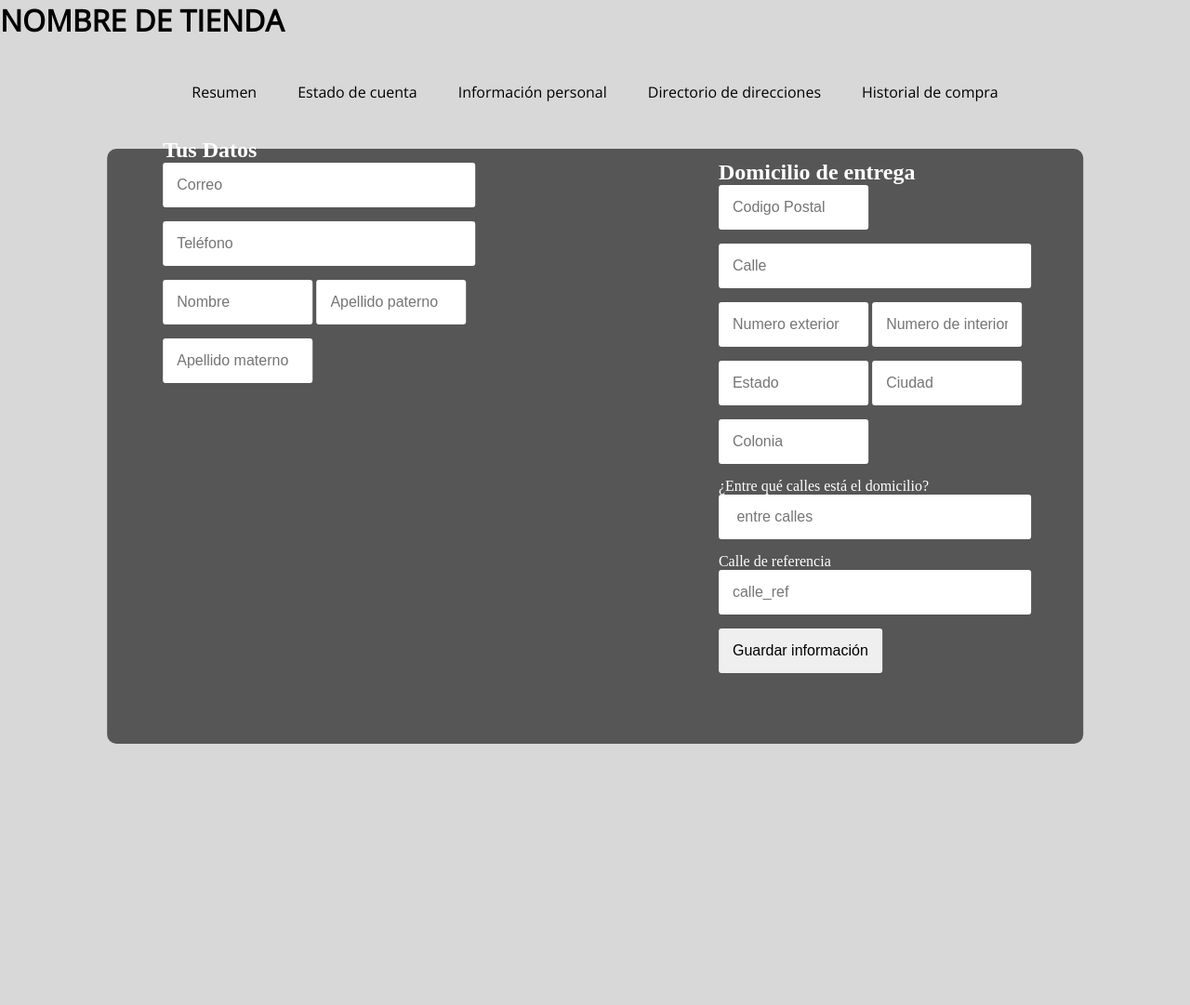
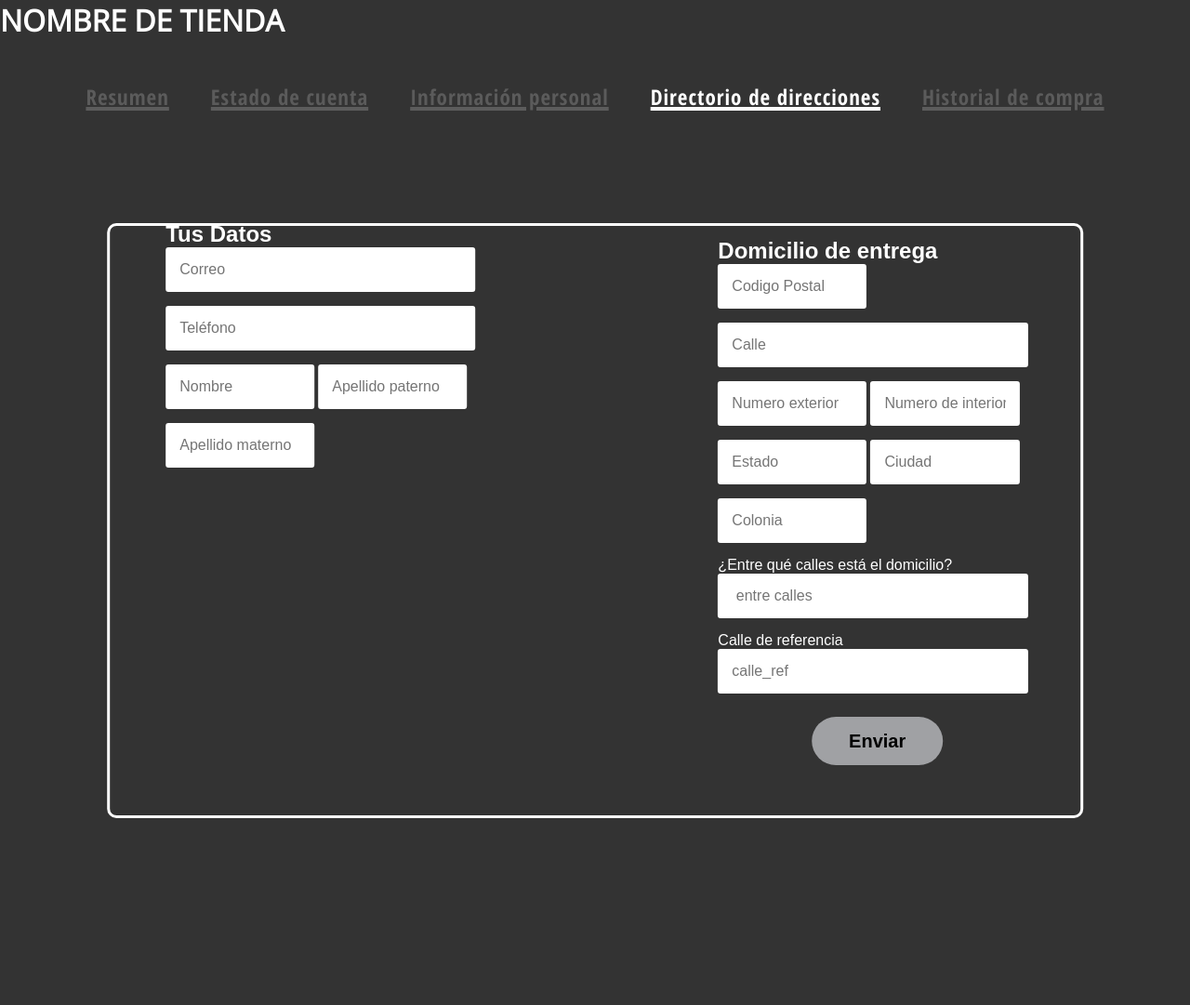
Before and after one commit to uribarrien/proyectoBD, a PHP site: page /directorioDeDirecciones.html in a window 1280 px wide. Shown: the whole page at 93% size. Before the commit the page ends 800 px from the top, so only its background shows below. Run offline with PHP 8.4, Linux system fonts and the light colour scheme.

Commit message:
Actualizacion directorio de direcciones y pagina de inicio de sesion

```diff
--- a/css/css_directorio_Direcciones/directorioDeDirecciones.css
+++ b/css/css_directorio_Direcciones/directorioDeDirecciones.css
@@ -3,15 +3,16 @@
 .contenedor {
     width: 82%;
     height: 80%;
-    background: rgba(0, 0, 0, 0.6);
     color: #fff;
-    top: 60%;
+    top: 70%;
     left: 50%;
     position: absolute;
     transform: translate(-50%, -50%);
     box-sizing: border-box;
     padding: 70px 30px;
     border-radius: 10px;
+    border-style: solid;
+    border-width: 3px;
 }
 
 .form_izq    {
@@ -20,7 +21,7 @@
     color: #fff;
     display: inline-block;
     position: relative;
-    transform: translate(-0%, -65%);
+    transform: translate(-0%, -54%);
     box-sizing: border-box;
     padding: 70px 30px;
     border-radius: 10px;
@@ -48,6 +49,11 @@ input   {
 
 }
 
+.texto    {
+    font-family: 'Open Sans:400', sans-serif;
+
+}
+
 
 .input-48   {
     width: 48%;
@@ -56,3 +62,24 @@ input   {
 .input-100   {
     width: 100%;
 }
+
+
+.boton {
+    text-decoration:none;
+    font-weight: 600;
+    font-size: 20px;
+    color: black;
+    padding-top:15px;
+    padding-bottom:15px;
+    padding-left:40px;
+    padding-right:40px;
+    background-color:#a0a1a4;
+    border-radius: 30px;
+    font-family: 'Open Sans:400', sans-serif;
+    margin-left: -70px;
+}
+
+.boton:hover    {
+    color: white;
+    background-color:#737373;
+}
--- a/css/css_menu_Inicio/menuDeInicio.css
+++ b/css/css_menu_Inicio/menuDeInicio.css
@@ -1,4 +1,4 @@
-@import url('https://fonts.googleapis.com/css?family=Julius+Sans+One|Montserrat:200|Raleway:300|Roboto:100|Work+Sans:200|Open+Sans');
+@import url('https://fonts.googleapis.com/css?family=Julius+Sans+One|Montserrat:200|Raleway:300|Roboto:100|Fjalla+One|Work+Sans:200|Open+Sans+Condensed:700|Open+Sans:400');
 
 *{
     margin:0;
@@ -9,17 +9,22 @@
 }
 
 body {
-    background: #d8d8d8;
+    background-color: #333;
 
 }
 h1        {
     font-family: 'Open Sans', sans-serif;
+    color: white;
 }
 .navegacion    {
     width: 100%;
     margin: 30px auto;
+    font-size: 20px
 }
 
+.navegacion .navegacion_active{
+    color: #fff;
+}
 .navegacion ul    {
     list-style: none;
     text-align: center;
@@ -34,14 +39,17 @@ h1        {
 
 .menu li a    {
     display: block;
+    color: rgba(255,255,255,0.2);
     padding: 15px 20px;
-    color: black;
-    font-family: 'Open Sans', sans-serif;
-    text-decoration: none;
+    font-size: 23px;
+    font-family: 'Open Sans Condensed', sans-serif;
+    text-decoration: 4px underline ;
+    letter-spacing:1px;
+
 
 }
 
 .menu li a:hover    {
-    color: #0059ff;
+    color: #fff;
     transition: all .5s;
 }
--- a/directorioDeDirecciones.html
+++ b/directorioDeDirecciones.html
@@ -15,17 +15,17 @@
             </div>
             <nav class="navegacion">
                 <ul class="menu">
-                    <li><a href="#">Resumen</a></li>
+                    <li><a href="menuInicio.html">Resumen</a></li>
                     <li><a href="#">Estado de cuenta</a></li>
                     <li><a href="#">Información personal</a></li>
-                    <li><a href="#">Directorio de direcciones</a></li>
+                    <li><a class="navegacion_active" href="#">Directorio de direcciones</a></li>
                     <li><a href="#">Historial de compra</a></li>
                 </ul>
             </nav>
             <div class="contenedor">
                <div class="form_izq">
-                    <form  action="" method="post">
-                        <h2>Tus Datos</h2>
+                    <form  action="php/direcciones.php" method="post" name="form_izq">
+                        <h2 class="texto">Tus Datos</h2>
                         <label for="correo"><input type="text" name="correo" placeholder="Correo" size="40" class="input-100"></label>
                         <label for="telefono"><input type="text" name="telefono" placeholder="Teléfono" size="40" class="input-100"></label>
                         <label for="nombre"><input type="text" name="nombre" placeholder="Nombre" size="40" class="input-48"></label>
@@ -34,8 +34,8 @@
                     </form>
                 </div>
                 <div class="form_der">
-                    <form  action="" method="post">
-                        <h2>Domicilio de entrega</h2>
+                    <form  action="php/direcciones.php" method="post" name="form_der">
+                        <h2 class="texto">Domicilio de entrega</h2>
                         <label for="cp"><input type="text" name="cp" placeholder="Codigo Postal" size="40" class="input-48"></label>
                         <label for="calle"><input type="text" name="calle" placeholder="Calle" size="40" class="input-100"></label>
                         <label for="num_ext"><input type="text" name="num_ext" placeholder="Numero exterior" size="40" class="input-48" class="input-48"></label>
@@ -45,17 +45,25 @@
                         <label for="colonia"><input type="text" name="colonia" placeholder="Colonia" size="40" class="input-48"></label>
 
                         <label for="entre_Calles">
-                            <p>¿Entre qué calles está el domicilio?</p>
+                            <p class="texto">¿Entre qué calles está el domicilio?</p>
                             <input type="text" name="entre_Calles" placeholder=" entre calles" size="40" class="input-100">
                         </label>
                         <label for="calle_ref">
-                            <p>Calle de referencia</p>
+                            <p class="texto">Calle de referencia</p>
                             <input type="text" name="calle_ref" placeholder="calle_ref" size="40" class="input-100">
                         </label>
 
+
                    </form>
-                   <input type="submit" value="Guardar información" class="btn btn-default btn-md">
+                    <script>
+                        function enviar_formulario(){
+                            document.form_izq.submit()
+                            document.form_der.submit()
+                        }
+                    </script>
+
                 </div>
+                <a  class="boton" href="javascript:enviar_formulario()">Enviar</a>
             </div>
         </header>
 
--- a/menuInicio.html
+++ b/menuInicio.html
@@ -15,10 +15,10 @@
             </div>
             <nav class="navegacion">
                 <ul class="menu">
-                    <li><a href="#">Resumen</a></li>
+                    <li><a class="navegacion_active"href="#">Resumen</a></li>
                     <li><a href="#">Estado de cuenta</a></li>
                     <li><a href="#">Información personal</a></li>
-                    <li><a href="#">Directorio de direcciones</a></li>
+                    <li><a href="directorioDeDirecciones.html">Directorio de direcciones</a></li>
                     <li><a href="#">Historial de compra</a></li>
                 </ul>
             </nav>
```
Also changed, not shown: hombres.html (+15 -0 lines).
